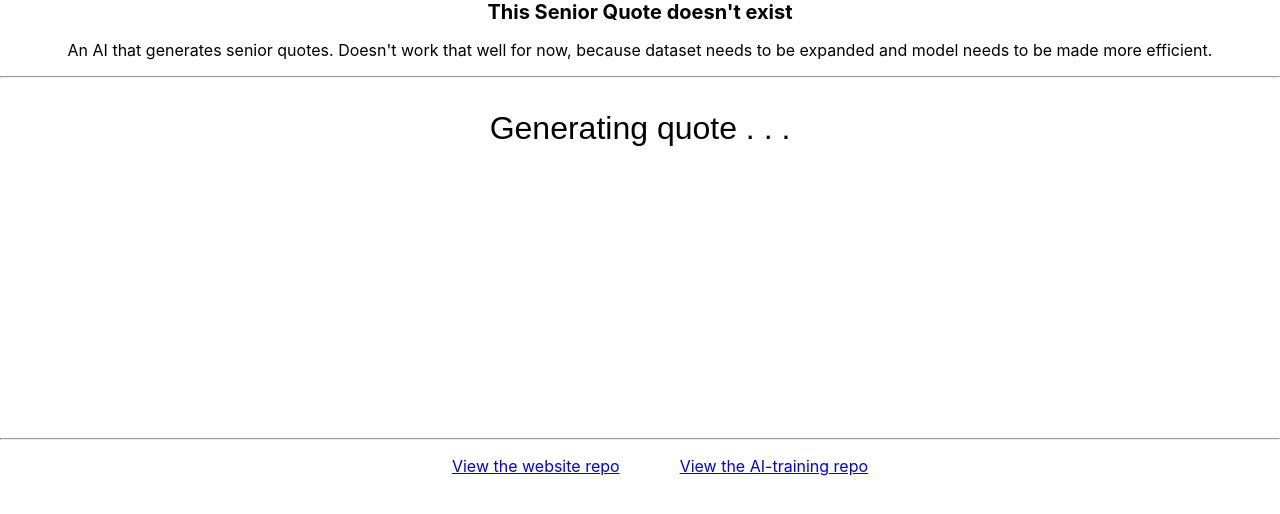
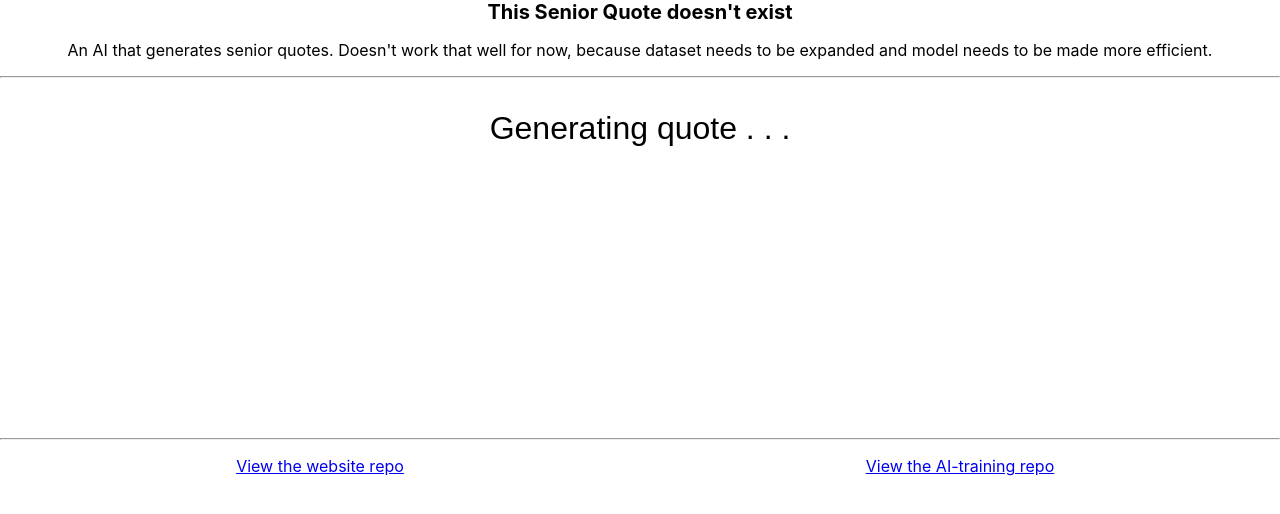
Before and after one commit to DtPeach3707/SeniorQuoteGeneratorWebsite, a React app in the folder client/: page / in a window 1280 px wide. Built offline with nearby package versions, Linux system fonts and the light colour scheme; no server answers.

Commit message:
Fixing footer

```diff
--- a/client/package.json
+++ b/client/package.json
@@ -8,7 +8,7 @@
     "@testing-library/user-event": "^13.5.0",
     "react": "^18.0.0",
     "react-dom": "^18.0.0",
-    "react-scripts": "5.0.1",
+    "react-scripts": "^5.0.1",
     "web-vitals": "^2.1.4"
   },
   "scripts": {
--- a/client/src/Footer.js
+++ b/client/src/Footer.js
@@ -5,7 +5,7 @@ function Footer()
     return(
         <div className='footer'>
             <hr/>
-            <ul>
+            <ul className='ul-table'>
             <a href='https://github.com/DtPeach3707/senior-quote-generator'>
                 View the website repo
             </a>
--- a/client/src/styles.css
+++ b/client/src/styles.css
@@ -20,6 +20,19 @@
   text-align: center;
 }
 
-ul a {
-  padding: 30px;
+.ul-table{
+  table-layout: fixed;
+  width: 100%;
+  display: table;
+  table-layout: fixed;
+  border-collapse: collapse;
 }
+
+.ul-table a {
+  display: table-cell;
+  text-align: center;
+  vertical-align: top;
+  word-wrap: break-word;
+  padding-left: 5px;
+  padding-right: 5px;
+}
```
Also changed, not shown: 1 other file.
